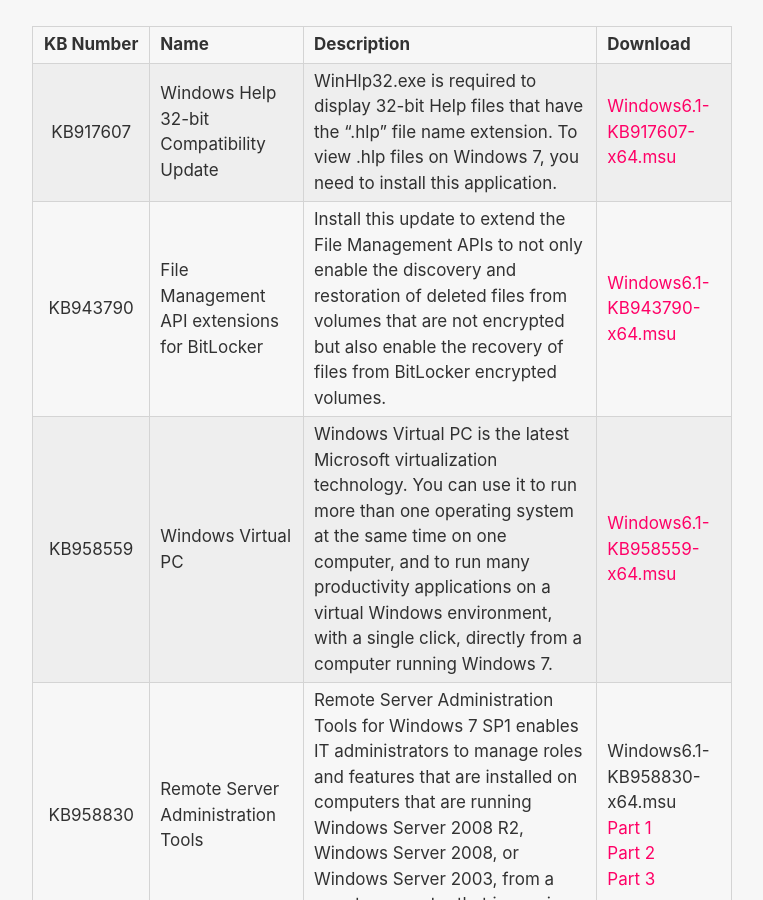
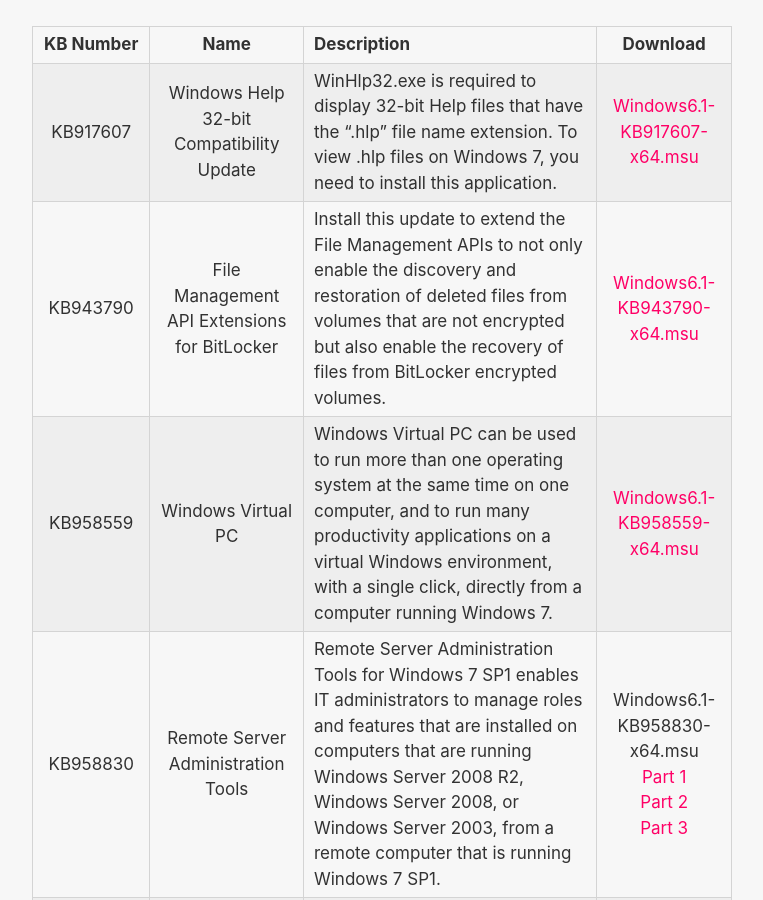
Before and after one commit to HackAndPwn/HackAndPwn.github.io, a Jekyll site: the page built from _posts/2020-05-23-windows-7-esu-patching.md, in a window 1280 px wide and 900 px high, scrolled down 1768 px. Shown: the whole window, without its empty margins (258-1021 px from the left). Built offline with Jekyll 4.4.1, drawn with Linux system fonts in a browser that asks for light colours.

Commit message:
Center values in table

```diff
--- a/_posts/2020-05-23-windows-7-esu-patching.md
+++ b/_posts/2020-05-23-windows-7-esu-patching.md
@@ -18,7 +18,7 @@
 This first section holds a single update required for ESU updates further down the list.  A detailed analysis on this update can be found on my [Windows 7 ESU Analysis](https://hackandpwn.com/windows-7-esu-analysis/) post.
 
 | KB Number | Name                                         | Description | Download |
-|:---------:|----------------------------------------------|-------------|----------|
+|:---------:|:--------------------------------------------:|-------------|:--------:|
 | KB4528069 |Windows 7 SP1 ESU Verification                | This optional update will help verify that eligible Windows 7 SP1 devices can continue to get Extended Security Updates (ESUs) after the end of support date of January 14, 2020. | [Windows6.1-KB4528069-x64.msu](https://github.com/HackAndPwn/Windows-7-Patching/raw/master/01_Enable_ESU/01_Windows6.1-KB4528069-x64.msu)
 
 <br>
@@ -30,10 +30,10 @@
 > After installing the Work Folders for Windows feature (KB2891638), an update may appear as available in Windows Update (KB3081954).  However, this update is not required and is replaced with Service Pack 2 (KB3125574).  Once KB3125574 is installed, KB3081954 will no longer appear in Windows Update.
 
 | KB Number | Name                                         | Description | Download |
-|:---------:|----------------------------------------------|-------------|----------|
+|:---------:|:--------------------------------------------:|-------------|:--------:|
 | KB917607  | Windows Help 32-bit Compatibility Update     | WinHlp32.exe is required to display 32-bit Help files that have the ".hlp" file name extension. To view .hlp files on Windows 7, you need to install this application. | [Windows6.1-KB917607-x64.msu](https://github.com/HackAndPwn/Windows-7-Patching/raw/master/02_Features/01_Windows6.1-KB917607-x64.msu) |
-| KB943790  | File Management API extensions for BitLocker | Install this update to extend the File Management APIs to not only enable the discovery and restoration of deleted files from volumes that are not encrypted but also enable the recovery of files from BitLocker encrypted volumes. | [Windows6.1-KB943790-x64.msu](https://github.com/HackAndPwn/Windows-7-Patching/raw/master/02_Features/02_Windows6.1-KB943790-x64.msu) |
-| KB958559  | Windows Virtual PC                           | Windows Virtual PC is the latest Microsoft virtualization technology. You can use it to run more than one operating system at the same time on one computer, and to run many productivity applications on a virtual Windows environment, with a single click, directly from a computer running Windows 7. | [Windows6.1-KB958559-x64.msu](https://github.com/HackAndPwn/Windows-7-Patching/raw/master/02_Features/03_Windows6.1-KB958559-x64.msu) |
+| KB943790  | File Management API Extensions for BitLocker | Install this update to extend the File Management APIs to not only enable the discovery and restoration of deleted files from volumes that are not encrypted but also enable the recovery of files from BitLocker encrypted volumes. | [Windows6.1-KB943790-x64.msu](https://github.com/HackAndPwn/Windows-7-Patching/raw/master/02_Features/02_Windows6.1-KB943790-x64.msu) |
+| KB958559  | Windows Virtual PC                           | Windows Virtual PC can be used to run more than one operating system at the same time on one computer, and to run many productivity applications on a virtual Windows environment, with a single click, directly from a computer running Windows 7. | [Windows6.1-KB958559-x64.msu](https://github.com/HackAndPwn/Windows-7-Patching/raw/master/02_Features/03_Windows6.1-KB958559-x64.msu) |
 | KB958830  | Remote Server Administration Tools           | Remote Server Administration Tools for Windows 7 SP1 enables IT administrators to manage roles and features that are installed on computers that are running Windows Server 2008 R2, Windows Server 2008, or Windows Server 2003, from a remote computer that is running Windows 7 SP1. | Windows6.1-KB958830-x64.msu <br> [Part 1](https://github.com/HackAndPwn/Windows-7-Patching/raw/master/02_Features/04_Windows6.1-KB958830-x64.zip.001)  <br> [Part 2](https://github.com/HackAndPwn/Windows-7-Patching/raw/master/02_Features/04_Windows6.1-KB958830-x64.zip.002)  <br> [Part 3](https://github.com/HackAndPwn/Windows-7-Patching/raw/master/02_Features/04_Windows6.1-KB958830-x64.zip.003) |
 | KB969168  | Microsoft Agent                              | Microsoft Agent is a set of software services that supports interactive characters within the Microsoft Windows display. Examples of the Microsoft Agent characters are the Office Assistants. | [Windows6.1-KB969168-x64.msu](https://github.com/HackAndPwn/Windows-7-Patching/raw/master/02_Features/05_Windows6.1-KB969168-x64.msu) |
 | KB970985  | Windows Activation Technologies              | Windows Activation Technologies helps you confirm that the copy of Windows 7 that is running on your computer is genuine. Additionally, Windows Activation Technologies helps protect against the risks of counterfeit software. | [Windows6.1-KB970985-x64.msu](https://github.com/HackAndPwn/Windows-7-Patching/raw/master/02_Features/06_Windows6.1-KB970985-x64.msu) |
@@ -62,7 +62,7 @@
 > After installing the first AD LDS Update (KB975541), another update may appear as available in Windows Update (KB3184471).  However, this update is not required and is replaced with the latest ESU Windows 7 Cumulative Update.  Once that is installed, KB3184471 will no longer appear in Windows Update.
 
 | KB Number | Name                                         | Description | Download |
-|:---------:|----------------------------------------------|-------------|----------|
+|:---------:|:--------------------------------------------:|-------------|:--------:|
 | KB975541  | AD LDS Feature                               | Active Directory Lightweight Directory Services (AD LDS) provides directory services for directory-enabled applications. | [Windows6.1-KB975541-x64.msu](https://github.com/HackAndPwn/Windows-7-Patching/raw/master/03_Feature_AD_LDS/01_Windows6.1-KB975541-x64.msu) |
 | KB2462137 | AD MMC & ADAC Country Update                 | The Active Directory Users and Computers MMC snap-in and Active Directory Administrative Center display Serbia and Montenegro as one country instead of as two countries in Windows 7 SP1. | [Windows6.1-KB2462137-v2-x64.msu](https://github.com/HackAndPwn/Windows-7-Patching/raw/master/03_Feature_AD_LDS/02_Windows6.1-KB2462137-v2-x64.msu) |
 | KB2539513 | Repadmin Indefinate Query                    | The repadmin command keeps running when you try to look up the users who have their passwords stored on the RODC. | [Windows6.1-KB2539513-x64.msu](https://github.com/HackAndPwn/Windows-7-Patching/raw/master/03_Feature_AD_LDS/03_Windows6.1-KB2539513-x64.msu) |
@@ -79,7 +79,7 @@
 > After installing Service Pack 2 (KB3125574), an update may appear as available in Windows Update (KB4539601).  However, this update is not required and is replaced with the latest ESU Windows 7 Cumulative Update.  Once that is installed, KB4539601 will no longer appear in Windows Update.
 
 | KB Number | Name                                         | Description | Download |
-|:---------:|----------------------------------------------|-------------|----------|
+|:---------:|:--------------------------------------------:|-------------|:--------:|
 | KB3125574 | Service Pack 2                               | This rollup package includes most updates that were released after the release of SP1 for Windows 7, through April 2016, intended to make it easy to integrate these fixes. | Windows6.1-KB3125574-v4-x64.msu <br> [Part 1](https://github.com/HackAndPwn/Windows-7-Patching/raw/master/04_SP2/01_Windows6.1-KB3125574-v4-x64.zip.001) <br> [Part 2](https://github.com/HackAndPwn/Windows-7-Patching/raw/master/04_SP2/01_Windows6.1-KB3125574-v4-x64.zip.002) <br> [Part 3](https://github.com/HackAndPwn/Windows-7-Patching/raw/master/04_SP2/01_Windows6.1-KB3125574-v4-x64.zip.003) <br> [Part 4](https://github.com/HackAndPwn/Windows-7-Patching/raw/master/04_SP2/01_Windows6.1-KB3125574-v4-x64.zip.004) <br> [Part 5](https://github.com/HackAndPwn/Windows-7-Patching/raw/master/04_SP2/01_Windows6.1-KB3125574-v4-x64.zip.005) |
 | KB947821  | System Update Readiness Tool                 | This tool fixes inconsistencies found in the Windows servicing store which may prevent the successful installation of future updates, service packs, and software. | Windows6.1-KB947821-v34-x64.msu <br> [Part 1](https://github.com/HackAndPwn/Windows-7-Patching/raw/master/04_SP2/02_Windows6.1-KB947821-v34-x64.zip.001) <br> [Part 2](https://github.com/HackAndPwn/Windows-7-Patching/raw/master/04_SP2/02_Windows6.1-KB947821-v34-x64.zip.002) <br> [Part 3](https://github.com/HackAndPwn/Windows-7-Patching/raw/master/04_SP2/02_Windows6.1-KB947821-v34-x64.zip.003) <br> [Part 4](https://github.com/HackAndPwn/Windows-7-Patching/raw/master/04_SP2/02_Windows6.1-KB947821-v34-x64.zip.004) <br> [Part 5](https://github.com/HackAndPwn/Windows-7-Patching/raw/master/04_SP2/02_Windows6.1-KB947821-v34-x64.zip.005) <br> [Part 6](https://github.com/HackAndPwn/Windows-7-Patching/raw/master/04_SP2/02_Windows6.1-KB947821-v34-x64.zip.006) |
 
@@ -90,7 +90,7 @@
 There are 6 hotfixes available to update components after Service Pack 2 has been installed.  These do not require an ESU license to install.
 
 | KB Number | Name                                         | Description | Download |
-|:---------:|----------------------------------------------|-------------|----------|
+|:---------:|:--------------------------------------------:|-------------|:--------:|
 | KB2818604 | AMD Microcode Update                         | A microcode update is available for Windows 7-based computers that use AMD processors. | [Windows6.1-KB2818604-x64.msu](https://github.com/HackAndPwn/Windows-7-Patching/raw/master/05_Non_ESU_Hotfixes/01_Windows6.1-KB2818604-x64.msu) |
 | KB3046480 | .NET Framework 1.1 Migration Check           | This update enables the system to determine whether to migrate the Microsoft .NET Framework 1.1 to a later version of Windows when you upgrade from Windows 7 to a later version of Windows. This determination is based on the usage of the .NET Framework 1.1. | [Windows6.1-KB3046480-x64.msu](https://github.com/HackAndPwn/Windows-7-Patching/raw/master/05_Non_ESU_Hotfixes/02_Windows6.1-KB3046480-x64.msu) |
 | KB3064209 | Intel Microcode Update                       | June 2015 Intel CPU microcode update for Windows. | [Windows6.1-KB3064209-x64.msu](https://github.com/HackAndPwn/Windows-7-Patching/raw/master/05_Non_ESU_Hotfixes/03_Windows6.1-KB3064209-x64.msu) |
@@ -105,7 +105,7 @@
 This section describes the latest ESU updates available for Windows 7.  All these updates are cumulative updates containing fixes from all previous versions of the updates.  An ESU license is required to install these updates, and only the latest one needs to be installed.
 
 | KB Number | Name                                         | Description | Download |
-|:---------:|----------------------------------------------|-------------|----------|
+|:---------:|:--------------------------------------------:|-------------|:--------:|
 | KB4555449 | May 2020 Servicing Stack Update              | This update makes quality improvements to the servicing stack, which is the component that installs Windows updates. Servicing stack updates (SSU) makes sure that you have a robust and reliable servicing stack so that your devices can receive and install Microsoft updates. | [Windows6.1-KB4555449-x64.msu](https://github.com/HackAndPwn/Windows-7-Patching/raw/master/06_ESU_Updates/01_Windows6.1-KB4555449-x64.msu)
 | KB4552940 | May 2020 .NET Framework 3.5.1 Update         | Security and Quality Rollup for .NET Framework 3.5.1 for Windows 7 SP1. | [Windows6.1-KB4552940-x64.msu](https://github.com/HackAndPwn/Windows-7-Patching/raw/master/06_ESU_Updates/02_Windows6.1-KB4552940-x64.msu)
 | KB4538483 | May 2020 ESU Preparation Package             | This update provides the complete set of licensing changes to enable installation of the ESU MAK add-on key, which is one of the steps to prepare for installation of Extended Security Updates. | [Windows6.1-KB4538483-x64.msu](https://github.com/HackAndPwn/Windows-7-Patching/raw/master/06_ESU_Updates/03_Windows6.1-KB4538483-x64.msu)
@@ -120,7 +120,7 @@
 Finally, the latest Microsoft Root Certificates need to be installed into the Local Computer Trusted Root Authority Certificate Store.  A batch file to automatically install all certificates and revocation lists can be found here: [Import.cmd](https://github.com/HackAndPwn/Windows-7-Patching/raw/master/08_Certs/Import.cmd)
 
 | Date       | Type            | Download |
-|:----------:|-----------------|----------|
+|:----------:|:---------------:|:--------:|
 | 2020-03-22 | Revocation List | [MicRooCerAut_2010-06-23.crl](https://github.com/HackAndPwn/Windows-7-Patching/raw/master/08_Certs/MicRooCerAut_2010-06-23.crl)
 | 2018-08-02 | Certificate     | [MicRooCerAut2011_2011_03_22.crt](https://github.com/HackAndPwn/Windows-7-Patching/raw/master/08_Certs/MicRooCerAut2011_2011_03_22.crt)
 | 2020-03-29 | Revocation List | [Microsoft ECC Product Root Certificate Authority 2018.crl](https://github.com/HackAndPwn/Windows-7-Patching/raw/master/08_Certs/Microsoft%20ECC%20Product%20Root%20Certificate%20Authority%202018.crl)
```
